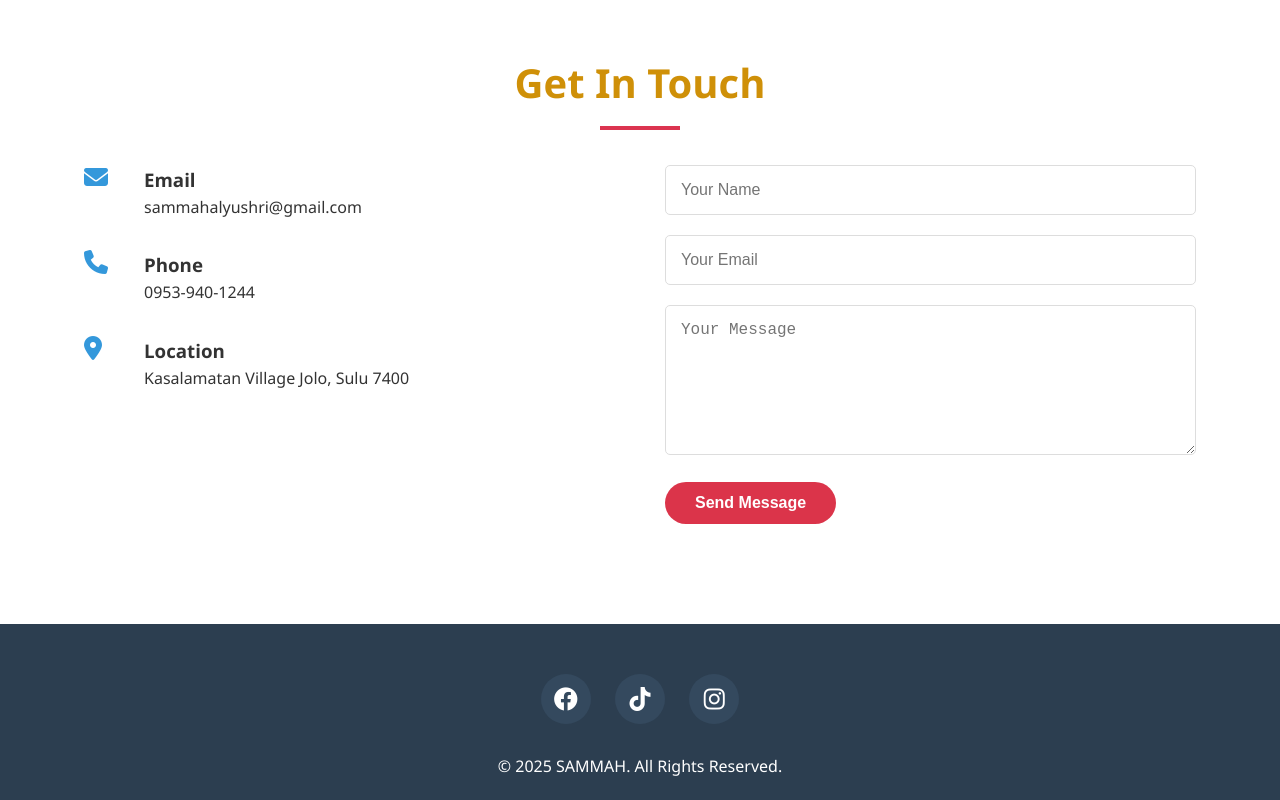
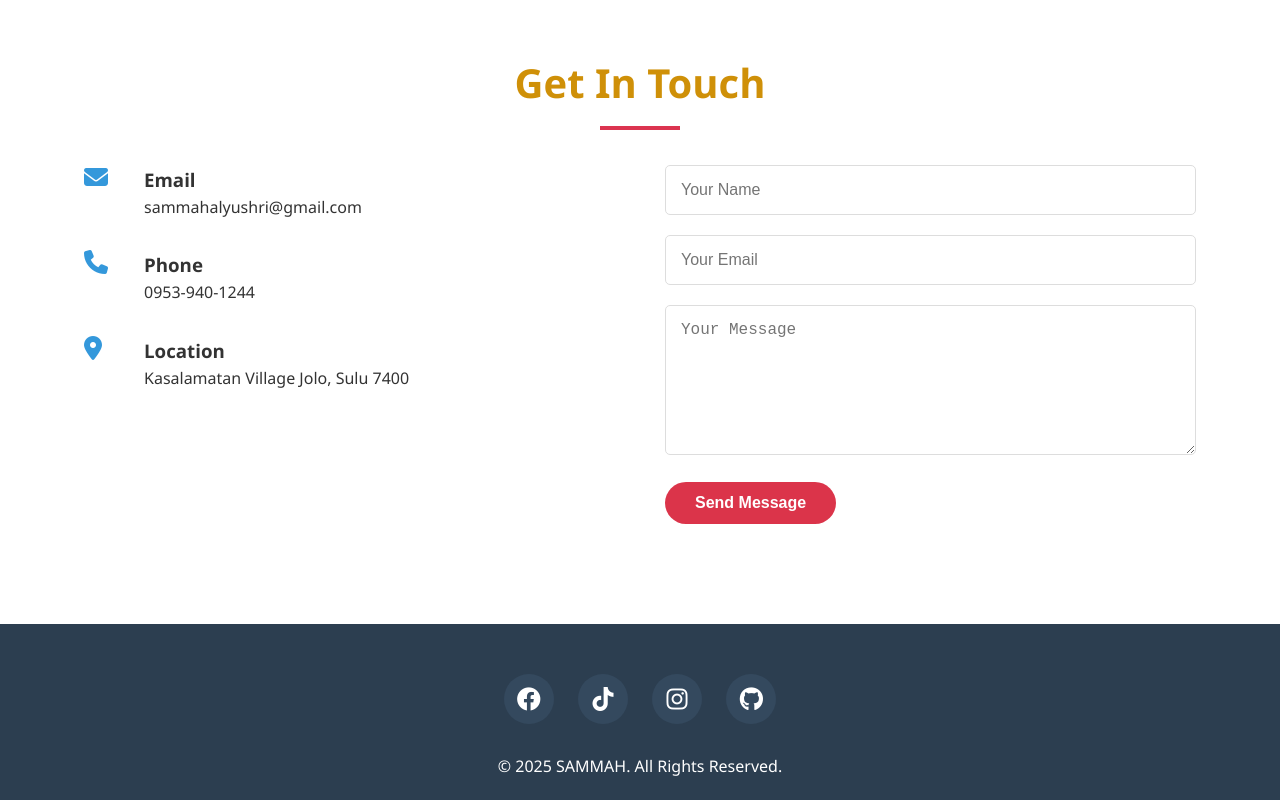
Before and after one commit to sammahalyushri/Sammahalyushrii, a plain HTML site: page index.html in a window 1280 px wide. Shown: the part 2772-3572 px from the top of the page. Drawn offline with Linux system fonts and the light colour scheme; files whose address does not match are found by name.

Commit message:
Add files via upload

```diff
--- a/index.html
+++ b/index.html
@@ -247,7 +247,10 @@
                 <a href="https://www.facebook.com/share/19gkGzMAyR/?mibextid=wwXIfr" target="_blank"><i class="fab fa-facebook"></i></a>
                 <a href="https://www.tiktok.com/@sammah_j4?_t=ZS-8zthilVMBSp&_r=1" target="_blank"><i class="fab fa-tiktok"></i></a>
                 <a href="https://www.instagram.com/cheeyyee?igsh=cDBlYmMxanR0aTl3&utm_source=qr" target="_blank"><i class="fab fa-instagram"></i></a>
+                <a href="https://github.com/sammahalyushri" target="_blank"><i class="fab fa-github"></i></a>
+
             </div>
+
             <p>&copy; 2025 SAMMAH. All Rights Reserved.</p>
         </div>
     </footer>
```
